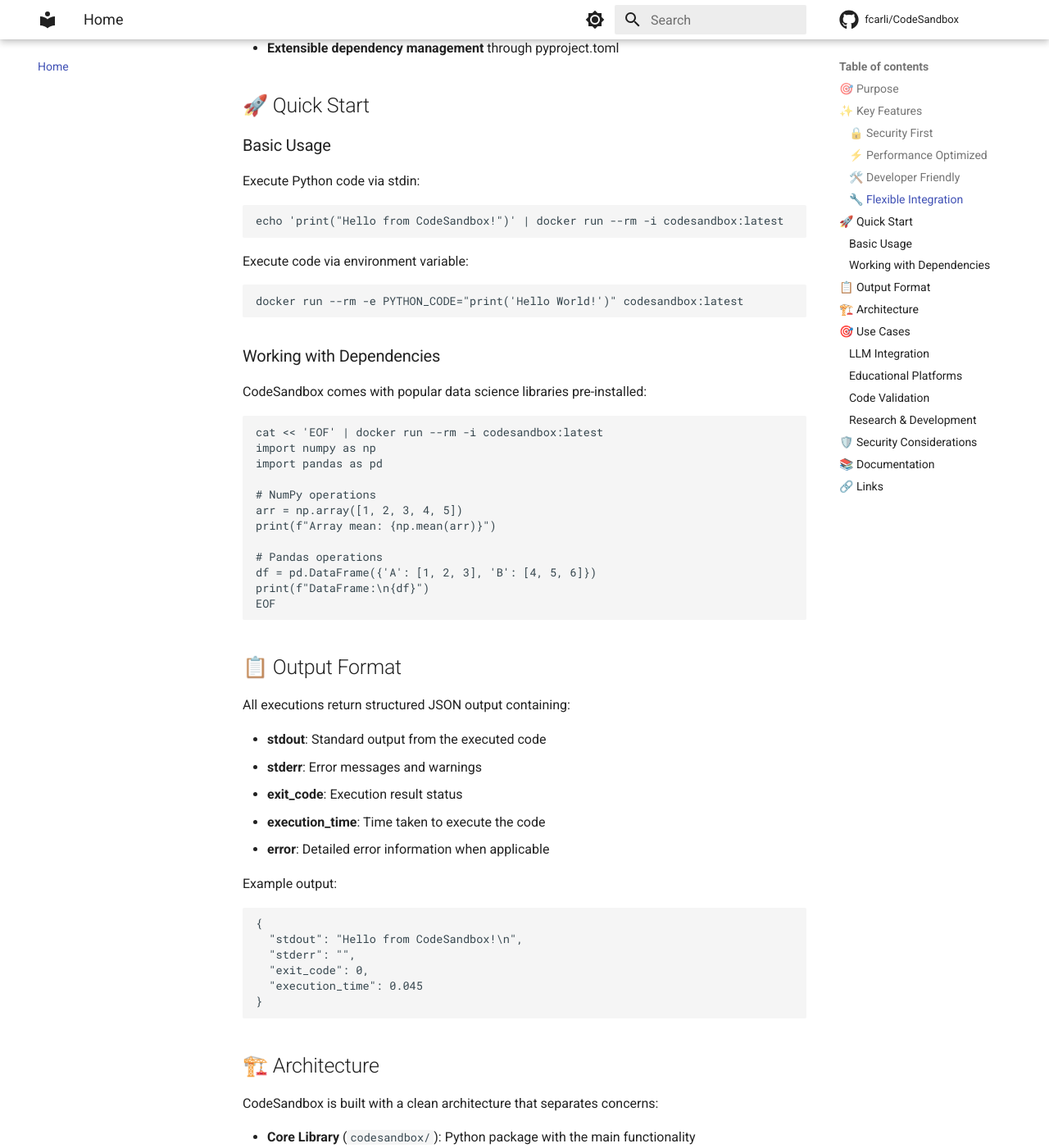
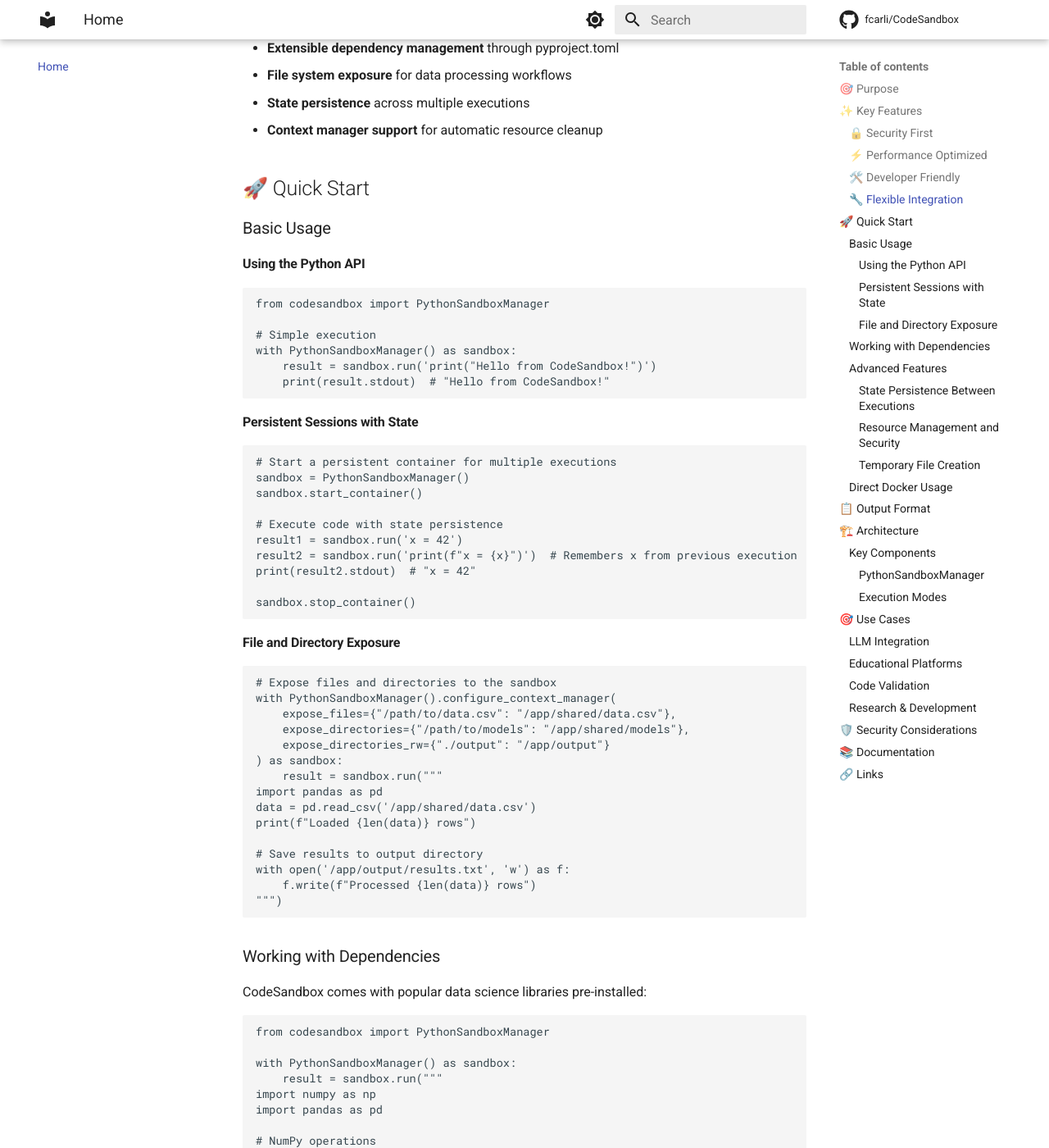
Before and after one commit to biocypher/biocage, an MkDocs documentation site: the page built from docs/index.md, in a window 1280 px wide and 1400 px high, scrolled down 1506 px. Shown: the whole window at 82% size. Built offline with MkDocs 1.6.1 and Material for MkDocs 9.7.7, drawn with Linux system fonts in a browser that asks for light colours; comment, search, counter and statistics services are not loaded; some of the changed text lies outside the part shown.

Commit message:
Update docs to reflect sandbox maanger

````diff
--- a/docs/index.md
+++ b/docs/index.md
@@ -43,27 +43,69 @@
 - **Environment variable support** for dynamic code execution
 - **Configurable timeouts** and resource limits
 - **Extensible dependency management** through pyproject.toml
+- **File system exposure** for data processing workflows
+- **State persistence** across multiple executions
+- **Context manager support** for automatic resource cleanup
 
 ## 🚀 Quick Start
 
 ### Basic Usage
 
-Execute Python code via stdin:
-```bash
-echo 'print("Hello from CodeSandbox!")' | docker run --rm -i codesandbox:latest
+#### Using the Python API
+
+```python
+from codesandbox import PythonSandboxManager
+
+# Simple execution
+with PythonSandboxManager() as sandbox:
+    result = sandbox.run('print("Hello from CodeSandbox!")')
+    print(result.stdout)  # "Hello from CodeSandbox!"
 ```
 
-Execute code via environment variable:
-```bash
-docker run --rm -e PYTHON_CODE="print('Hello World!')" codesandbox:latest
+#### Persistent Sessions with State
+
+```python
+# Start a persistent container for multiple executions
+sandbox = PythonSandboxManager()
+sandbox.start_container()
+
+# Execute code with state persistence
+result1 = sandbox.run('x = 42')
+result2 = sandbox.run('print(f"x = {x}")')  # Remembers x from previous execution
+print(result2.stdout)  # "x = 42"
+
+sandbox.stop_container()
+```
+
+#### File and Directory Exposure
+
+```python
+# Expose files and directories to the sandbox
+with PythonSandboxManager().configure_context_manager(
+    expose_files={"/path/to/data.csv": "/app/shared/data.csv"},
+    expose_directories={"/path/to/models": "/app/shared/models"},
+    expose_directories_rw={"./output": "/app/output"}
+) as sandbox:
+    result = sandbox.run("""
+import pandas as pd
+data = pd.read_csv('/app/shared/data.csv')
+print(f"Loaded {len(data)} rows")
+
+# Save results to output directory
+with open('/app/output/results.txt', 'w') as f:
+    f.write(f"Processed {len(data)} rows")
+""")
 ```
 
 ### Working with Dependencies
 
 CodeSandbox comes with popular data science libraries pre-installed:
 
-```bash
-cat << 'EOF' | docker run --rm -i codesandbox:latest
+```python
+from codesandbox import PythonSandboxManager
+
+with PythonSandboxManager() as sandbox:
+    result = sandbox.run("""
 import numpy as np
 import pandas as pd
 
@@ -73,27 +115,116 @@
 
 # Pandas operations
 df = pd.DataFrame({'A': [1, 2, 3], 'B': [4, 5, 6]})
-print(f"DataFrame:\n{df}")
-EOF
+print(f"DataFrame shape: {df.shape}")
+""")
+    print(result.stdout)
+```
+
+### Advanced Features
+
+#### State Persistence Between Executions
+
+```python
+# Variables, functions, and imports persist across executions
+sandbox = PythonSandboxManager()
+sandbox.start_container()
+
+# Define a function
+sandbox.run("""
+def calculate_fibonacci(n):
+    if n <= 1:
+        return n
+    return calculate_fibonacci(n-1) + calculate_fibonacci(n-2)
+""")
+
+# Use the function in subsequent execution
+result = sandbox.run("print(f'Fibonacci(10) = {calculate_fibonacci(10)}')")
+print(result.stdout)  # "Fibonacci(10) = 55"
+
+sandbox.stop_container()
+```
+
+#### Resource Management and Security
+
+```python
+# Configure container resources
+sandbox = PythonSandboxManager()
+sandbox.start_container(
+    memory_limit="2g",
+    cpu_limit="4.0",
+    network_access=False  # Disabled by default for security
+)
+
+# Automatic failure handling and container shutdown
+result = sandbox.run("print(undefined_variable)", shutdown_on_failure=True)
+print(result.success)  # False - container automatically stopped
+```
+
+#### Temporary File Creation
+
+```python
+with PythonSandboxManager() as sandbox:
+    # Create temporary files accessible in the container
+    csv_data = "name,age\nAlice,30\nBob,25"
+    csv_path = sandbox.create_temp_file(csv_data, suffix=".csv")
+
+    result = sandbox.run(f"""
+import pandas as pd
+df = pd.read_csv('{csv_path}')
+print(f"Loaded data: {len(df)} rows")
+print(df.to_string())
+""")
+    print(result.stdout)
+    # Temporary files cleaned up automatically
+```
+
+### Direct Docker Usage
+
+You can also use the Docker container directly:
+
+```bash
+# Execute via stdin
+echo 'print("Hello from CodeSandbox!")' | docker run --rm -i codesandbox:latest
+
+# Execute via environment variable
+docker run --rm -e PYTHON_CODE="print('Hello World!')" codesandbox:latest
 ```
 
 ## 📋 Output Format
 
-All executions return structured JSON output containing:
+All executions return a `SandboxExecutionResult` object with the following attributes:
 
 - **stdout**: Standard output from the executed code
 - **stderr**: Error messages and warnings
 - **exit_code**: Execution result status
 - **execution_time**: Time taken to execute the code
 - **error**: Detailed error information when applicable
+- **success**: Boolean indicating if execution was successful
 
-Example output:
+Example usage:
+```python
+from codesandbox import PythonSandboxManager
+
+with PythonSandboxManager() as sandbox:
+    result = sandbox.run('print("Hello from CodeSandbox!")')
+
+    print(f"Success: {result.success}")
+    print(f"Output: {result.stdout}")
+    print(f"Execution time: {result.execution_time:.3f}s")
+
+    # Convert to dictionary if needed
+    result_dict = result.to_dict()
+```
+
+Example result dictionary:
 ```json
 {
   "stdout": "Hello from CodeSandbox!\n",
   "stderr": "",
   "exit_code": 0,
-  "execution_time": 0.045
+  "execution_time": 0.045,
+  "error": null,
+  "success": true
 }
 ```
 
@@ -101,10 +232,25 @@
 
 CodeSandbox is built with a clean architecture that separates concerns:
 
-- **Core Library** (`codesandbox/`): Python package with the main functionality
-- **Docker Environment** (`python_docker/`): Containerized execution environment
+- **PythonSandboxManager** (`codesandbox/sandbox_manager.py`): Main class for container lifecycle management and code execution
+- **SandboxExecutionResult** (`codesandbox/sandbox_manager.py`): Result container with execution metadata
+- **Docker Environment** (`python_docker/`): Containerized execution environment with security hardening
 - **Build System**: Automated image building and dependency management
-- **Testing Suite**: Comprehensive tests for all functionality
+- **State Persistence**: Session state management for multi-execution workflows
+
+### Key Components
+
+#### PythonSandboxManager
+- Container lifecycle management (start/stop/restart)
+- File and directory exposure to containers
+- Persistent and ephemeral execution modes
+- Resource management (memory, CPU, timeouts)
+- Security enforcement (network isolation, read-only filesystem)
+
+#### Execution Modes
+- **Ephemeral**: Single-use containers for isolated execution
+- **Persistent**: Long-running containers with state preservation between executions
+- **Context Manager**: Automatic resource cleanup with `with` statements
 
 ## 🎯 Use Cases
 
````
Also changed, not shown: docs/modules.md (+1 -1 lines).
